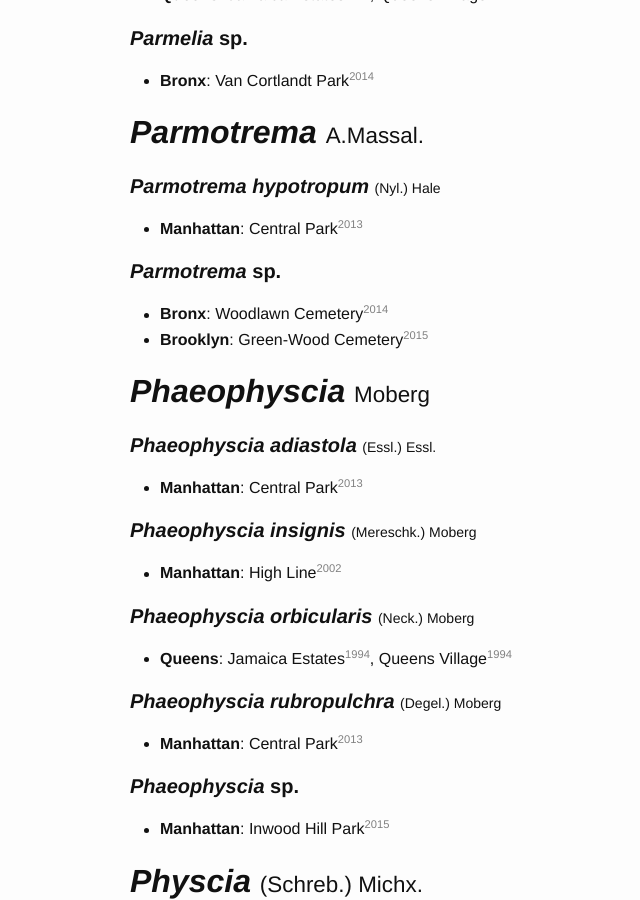
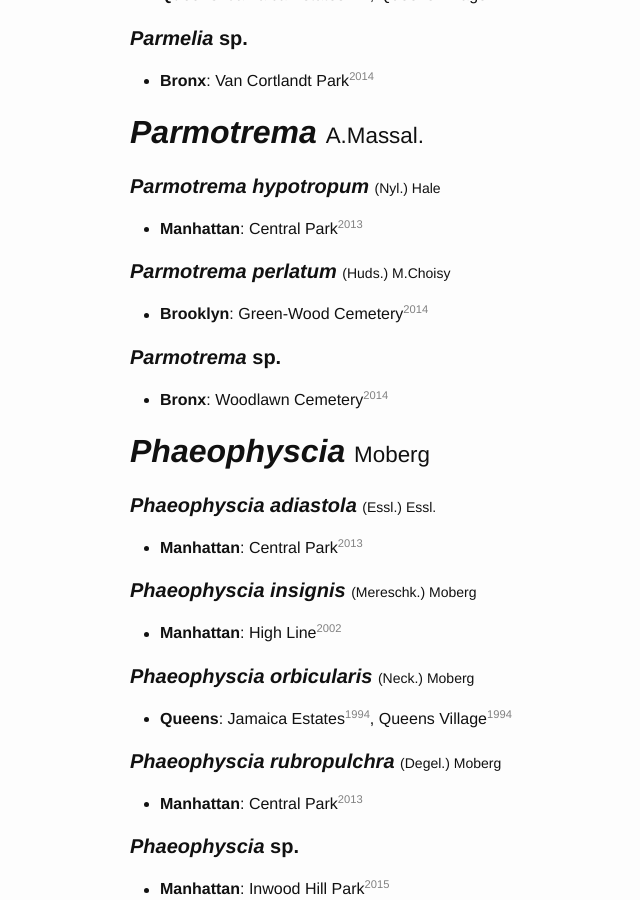
Before and after one commit to lichens-nyc/lichens-nyc.github.io, a Jekyll site: the page built from index.html, in a window 1280 px wide and 900 px high, scrolled down 4589 px. Shown: the whole window, without its empty margins (140-780 px from the left). Built offline with Jekyll 4.4.1, drawn with Linux system fonts in a browser that asks for light colours.

Commit message:
Parmotrema perlatum in Green-Wood Cemetery
Date:      2014-04-05
Ientified: 2015-05-13
Herbarium: PATCH 7

```diff
--- a/_data/observations.yaml
+++ b/_data/observations.yaml
@@ -124,10 +124,10 @@
 #    WC: [{ when: 2014, who: NP }]
   hypotropum:
     CP: [{ when: 2013, who: JA }]
-#  perlatum:
+  perlatum:
+    GW: [{ when: 2014, who: NP }]
 #    GW: [{ when: 2015, who: NP }]
   sp.:
-    GW: [{ when: 2015, who: NP }]
     WC: [{ when: 2014, who: NP }]
 Phaeophyscia:
   adiastola:
```
